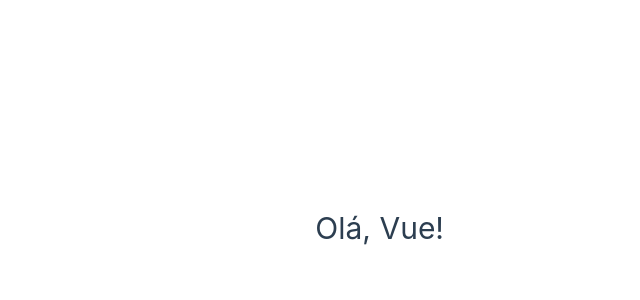
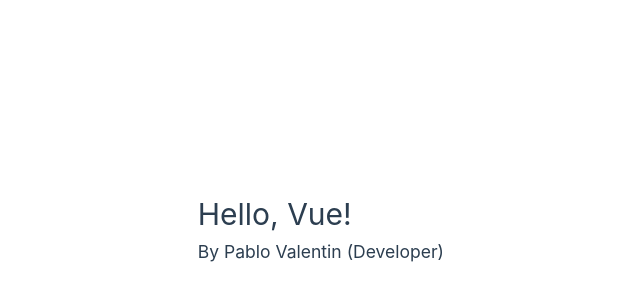
Before and after one commit to PabloValentin94/Conceitos_Vue, a Vue app: page / in a window 1280 px wide. Shown: the part 172-472 px from the top of the page, without its empty margins (196-836 px from the left). Built offline with nearby package versions, Linux system fonts and the light colour scheme.

Commit message:
Definindo dados dentro de componentes.

```diff
--- a/src/components/FirstComponent.vue
+++ b/src/components/FirstComponent.vue
@@ -1,9 +1,19 @@
 <template>
-  <h1>Olá, Vue!</h1>
+  <div>
+    <h1>Hello, Vue!</h1>
+    <h3>By {{ person }} ({{ work }})</h3>
+  </div>
 </template>
 
 <script>
   export default {
-    name: "FirstComponent"
+    name: "FirstComponent",
+
+    data() {
+      return {
+        person: "Pablo Valentin",
+        work: "Developer"
+      }
+    }
   }
 </script>
```
